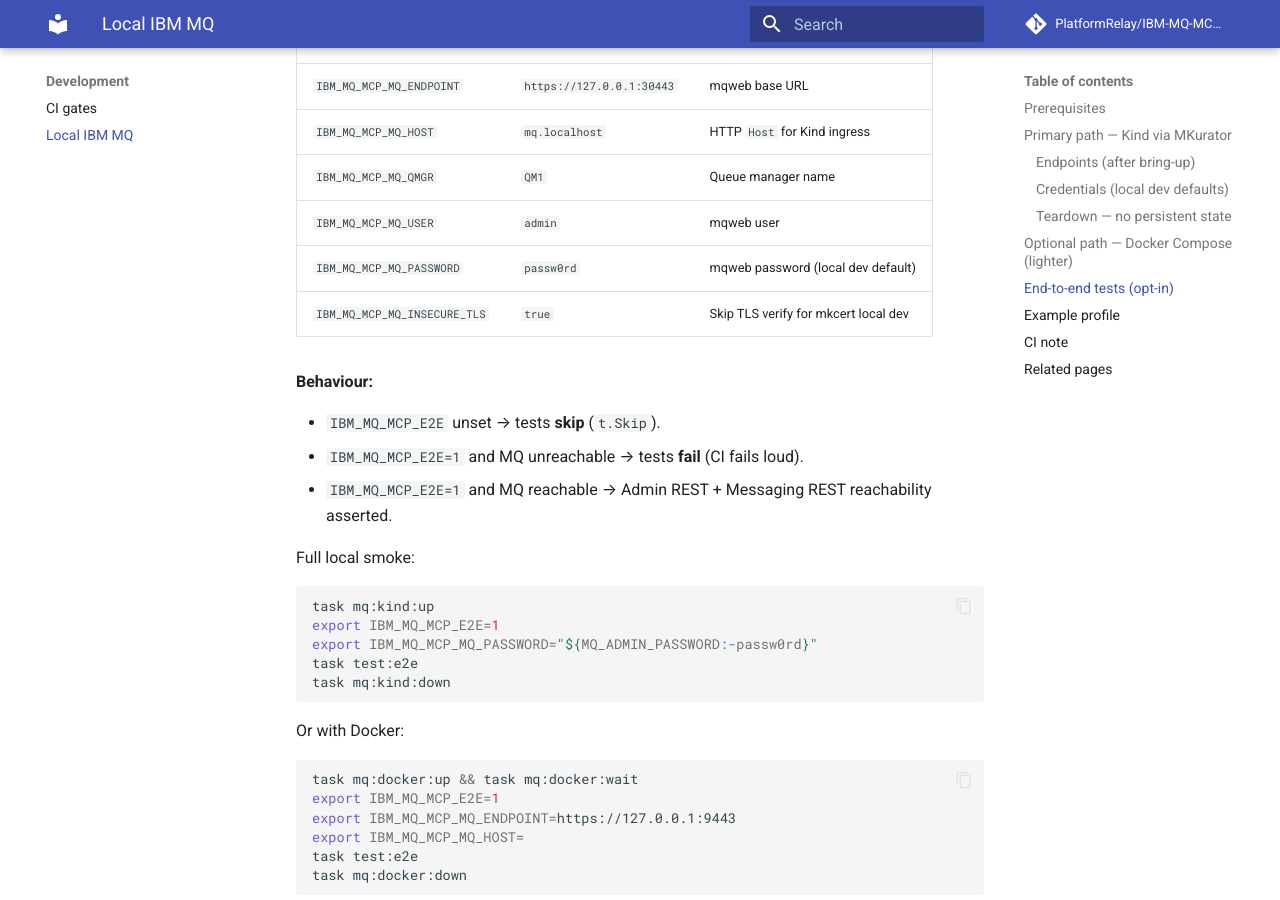
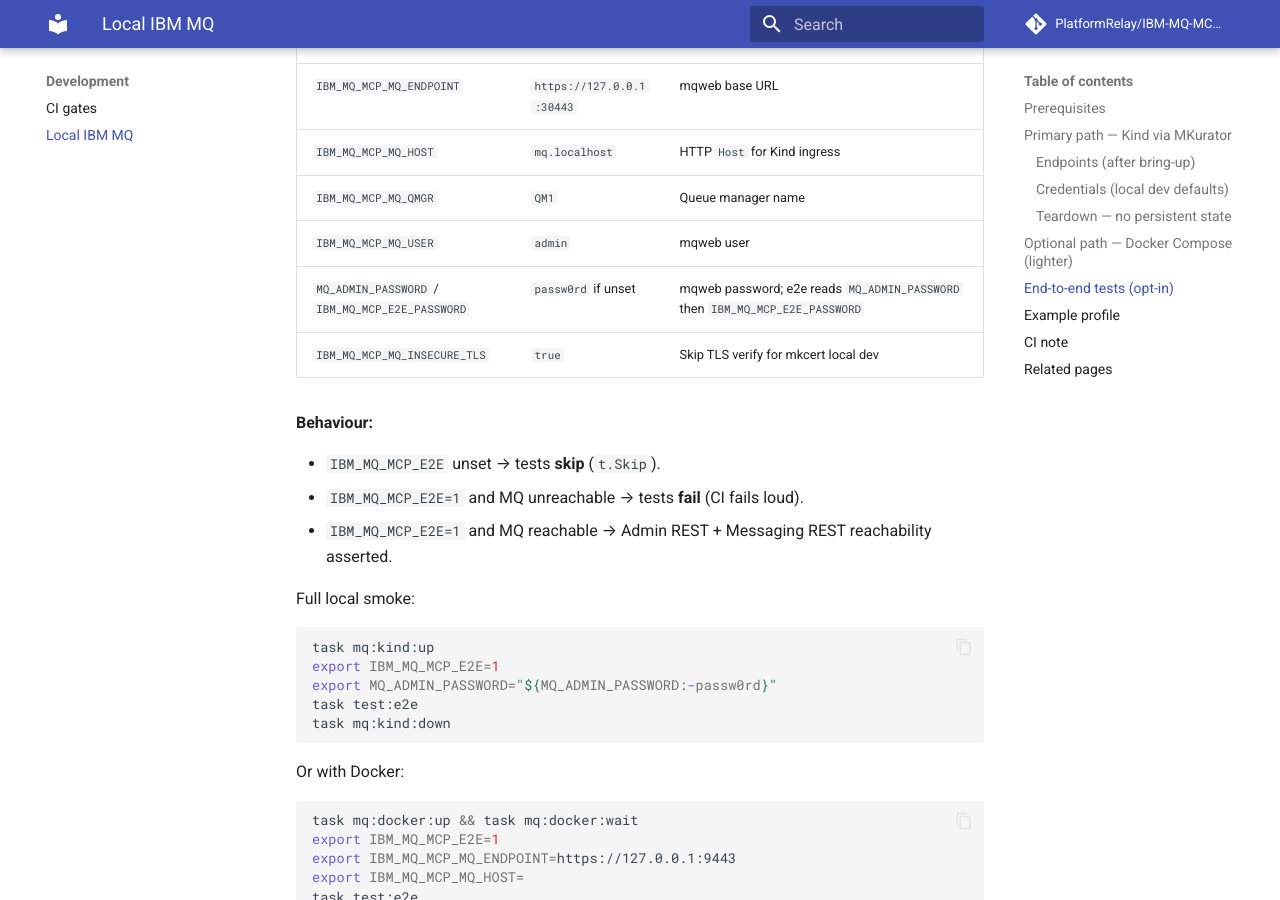
Before and after one commit to PlatformRelay/IBM-MQ-MCP-Server, an MkDocs documentation site: the page built from docs/development/local-mq.md, in a window 1280 px wide and 900 px high, scrolled down 2946 px. Built offline with MkDocs 1.6.1 and Material for MkDocs 9.7.7, drawn with Linux system fonts in a browser that asks for light colours; comment, search, counter and statistics services are not loaded; some of the changed text lies outside the part shown.

Commit message:
:memo: docs(fnd-004): mark integrated; align e2e password env names
Signed-off-by: Konrad Ferdinand Heimel <konradferdinand.heimel@rewe-group.com>

````diff
--- a/docs/development/local-mq.md
+++ b/docs/development/local-mq.md
@@ -66,7 +66,7 @@ the documented default is:
 secret store when running e2e tests:
 
 ```bash
-export IBM_MQ_MCP_MQ_PASSWORD="${MQ_ADMIN_PASSWORD:-passw0rd}"   # local dev only
+export MQ_ADMIN_PASSWORD="${MQ_ADMIN_PASSWORD:-passw0rd}"   # local dev only
 ```
 
 TLS uses a mkcert wildcard for `*.localhost`. Run `mkcert -install` once on
@@ -120,7 +120,7 @@ E2e tests live under `test/e2e/` with build tag `e2e`. They are **not** part of
 | `IBM_MQ_MCP_MQ_HOST` | `mq.localhost` | HTTP `Host` for Kind ingress |
 | `IBM_MQ_MCP_MQ_QMGR` | `QM1` | Queue manager name |
 | `IBM_MQ_MCP_MQ_USER` | `admin` | mqweb user |
-| `IBM_MQ_MCP_MQ_PASSWORD` | `passw0rd` | mqweb password (local dev default) |
+| `MQ_ADMIN_PASSWORD` / `IBM_MQ_MCP_E2E_PASSWORD` | `passw0rd` if unset | mqweb password; e2e reads `MQ_ADMIN_PASSWORD` then `IBM_MQ_MCP_E2E_PASSWORD` |
 | `IBM_MQ_MCP_MQ_INSECURE_TLS` | `true` | Skip TLS verify for mkcert local dev |
 
 **Behaviour:**
@@ -134,7 +134,7 @@ Full local smoke:
 ```bash
 task mq:kind:up
 export IBM_MQ_MCP_E2E=1
-export IBM_MQ_MCP_MQ_PASSWORD="${MQ_ADMIN_PASSWORD:-passw0rd}"
+export MQ_ADMIN_PASSWORD="${MQ_ADMIN_PASSWORD:-passw0rd}"
 task test:e2e
 task mq:kind:down
 ```
--- a/docs/examples/profile-kind-local.yaml
+++ b/docs/examples/profile-kind-local.yaml
@@ -8,8 +8,8 @@ profiles:
     endpoint: https://mq.localhost:30443
     authentication:
       type: basic
-      # Prefer IBM_MQ_MCP_MQ_PASSWORD or MQ_ADMIN_PASSWORD from the environment.
-      secretRef: env:IBM_MQ_MCP_MQ_PASSWORD
+      # Prefer MQ_ADMIN_PASSWORD or IBM_MQ_MCP_E2E_PASSWORD from the environment.
+      secretRef: env:MQ_ADMIN_PASSWORD
     tls:
       # mkcert wildcard for *.localhost in the MKurator Kind stack; production
       # profiles should use caRef with a trusted CA instead.
````
Also changed, not shown: agent-context/coordination/OPERATOR-BOARD.md (+5 -4 lines), agent-context/coordination/SESSION-HANDOFF.md (+7 -12 lines), agent-context/roadmap.md (+1 -1 lines), agent-context/stories/FND-004.md (+7 -0 lines).
